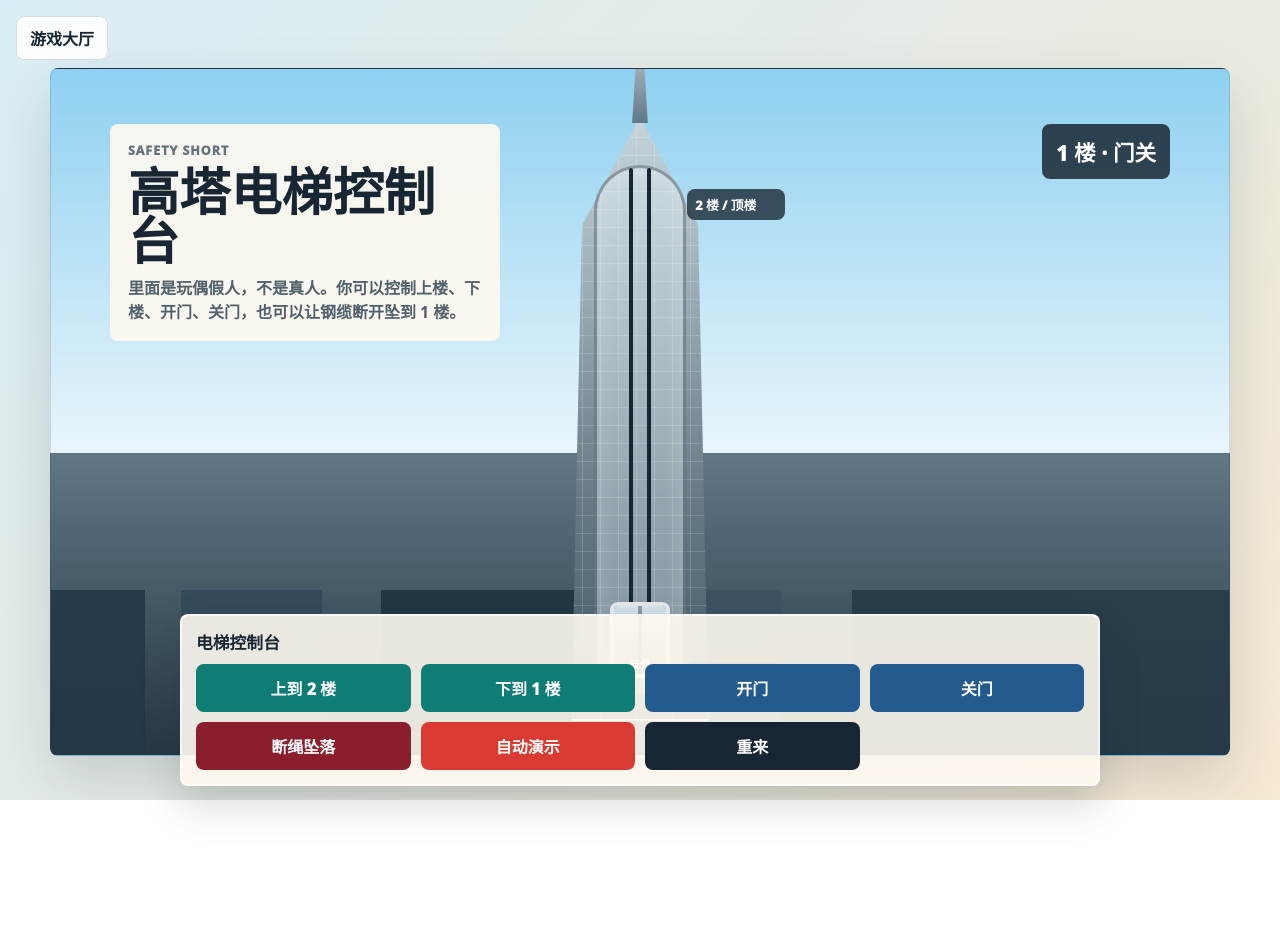
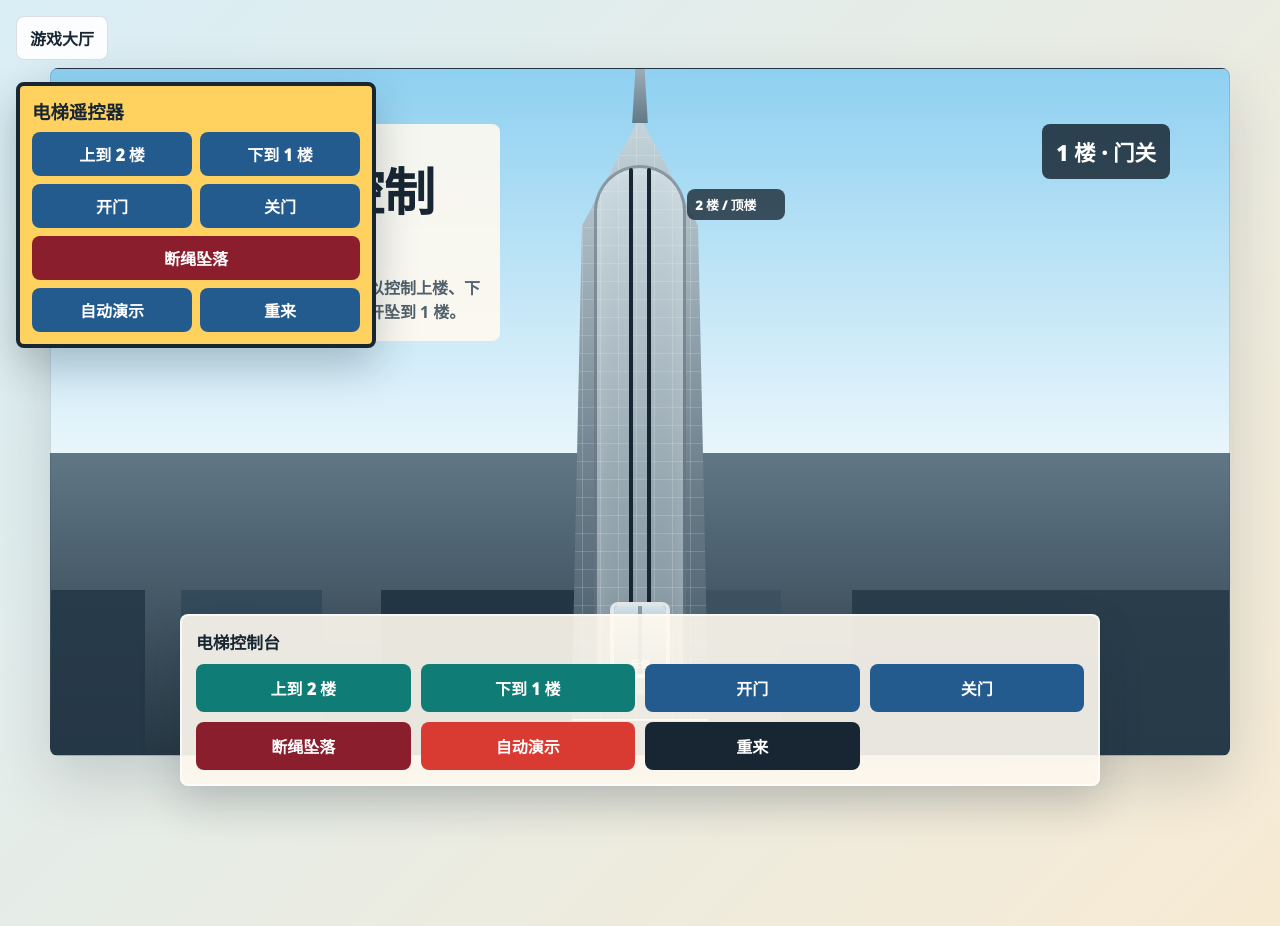
Before and after one commit to heikiscott/kimi-arcade, a plain HTML site: page elevator-tower.html in a window 1280 px wide. Before the commit the page ends 800 px from the top, so only its background shows below. Drawn offline with Linux system fonts and the light colour scheme.

Commit message:
Add always visible elevator remote

```diff
--- a/elevator-tower.css
+++ b/elevator-tower.css
@@ -36,11 +36,49 @@ button {
   text-decoration: none;
 }
 
+.remote-panel {
+  position: fixed;
+  left: 16px;
+  top: 82px;
+  z-index: 10000;
+  display: grid;
+  grid-template-columns: 1fr 1fr;
+  gap: 8px;
+  width: min(360px, calc(100vw - 32px));
+  padding: 12px;
+  border: 4px solid #172632;
+  border-radius: 8px;
+  background: #ffd15f;
+  box-shadow: 0 18px 42px rgba(23, 38, 50, 0.24);
+}
+
+.remote-panel strong {
+  grid-column: 1 / -1;
+  color: #172632;
+  font-size: 1.15rem;
+  font-weight: 950;
+}
+
+.remote-panel button {
+  min-height: 44px;
+  padding: 0 10px;
+  border-radius: 8px;
+  color: #fff;
+  background: #245b8f;
+  cursor: pointer;
+  font-weight: 950;
+}
+
+.remote-panel button[data-elevator-action="fall"] {
+  grid-column: 1 / -1;
+  background: #8b1e2d;
+}
+
 .tower-shell {
   width: min(1180px, calc(100vw - 32px));
   min-height: 100vh;
   margin: 0 auto;
-  padding: 68px 0 32px;
+  padding: 68px 0 170px;
 }
 
 .tower-stage {
@@ -484,6 +522,16 @@ button {
 }
 
 @media (max-width: 760px) {
+  .remote-panel {
+    position: static;
+    width: auto;
+    margin: 72px 16px 10px;
+  }
+
+  .tower-shell {
+    padding-top: 8px;
+  }
+
   .title-card {
     max-width: 84%;
   }
--- a/elevator-tower.html
+++ b/elevator-tower.html
@@ -8,6 +8,16 @@
   </head>
   <body>
     <a class="home-link" href="arcade.html">游戏大厅</a>
+    <div class="remote-panel" aria-label="电梯遥控器">
+      <strong>电梯遥控器</strong>
+      <button data-elevator-action="up" type="button">上到 2 楼</button>
+      <button data-elevator-action="down" type="button">下到 1 楼</button>
+      <button data-elevator-action="open" type="button">开门</button>
+      <button data-elevator-action="close" type="button">关门</button>
+      <button data-elevator-action="fall" type="button">断绳坠落</button>
+      <button data-elevator-action="demo" type="button">自动演示</button>
+      <button data-elevator-action="reset" type="button">重来</button>
+    </div>
     <main class="tower-shell">
       <section class="tower-stage" id="stage" aria-label="高塔电梯钢缆断裂安全示意">
         <div class="sky"></div>
--- a/elevator-tower.js
+++ b/elevator-tower.js
@@ -157,3 +157,16 @@ downBtn.addEventListener("click", goDown);
 openBtn.addEventListener("click", openDoor);
 closeBtn.addEventListener("click", closeDoor);
 fallBtn.addEventListener("click", fallDown);
+
+document.querySelectorAll("[data-elevator-action]").forEach((button) => {
+  button.addEventListener("click", () => {
+    const action = button.dataset.elevatorAction;
+    if (action === "up") goUp();
+    if (action === "down") goDown();
+    if (action === "open") openDoor();
+    if (action === "close") closeDoor();
+    if (action === "fall") fallDown();
+    if (action === "demo") playMovie();
+    if (action === "reset") resetMovie();
+  });
+});
```
